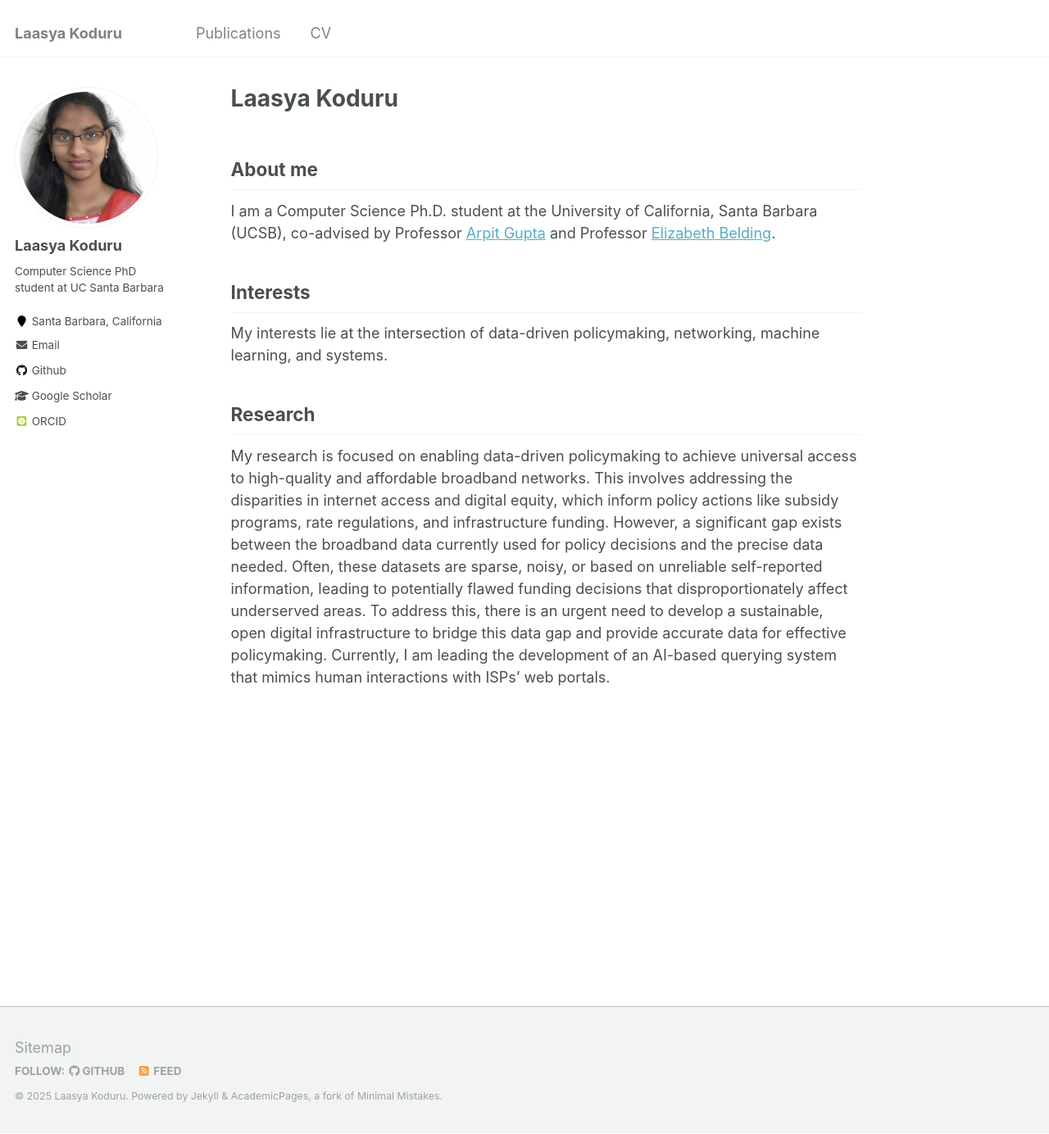
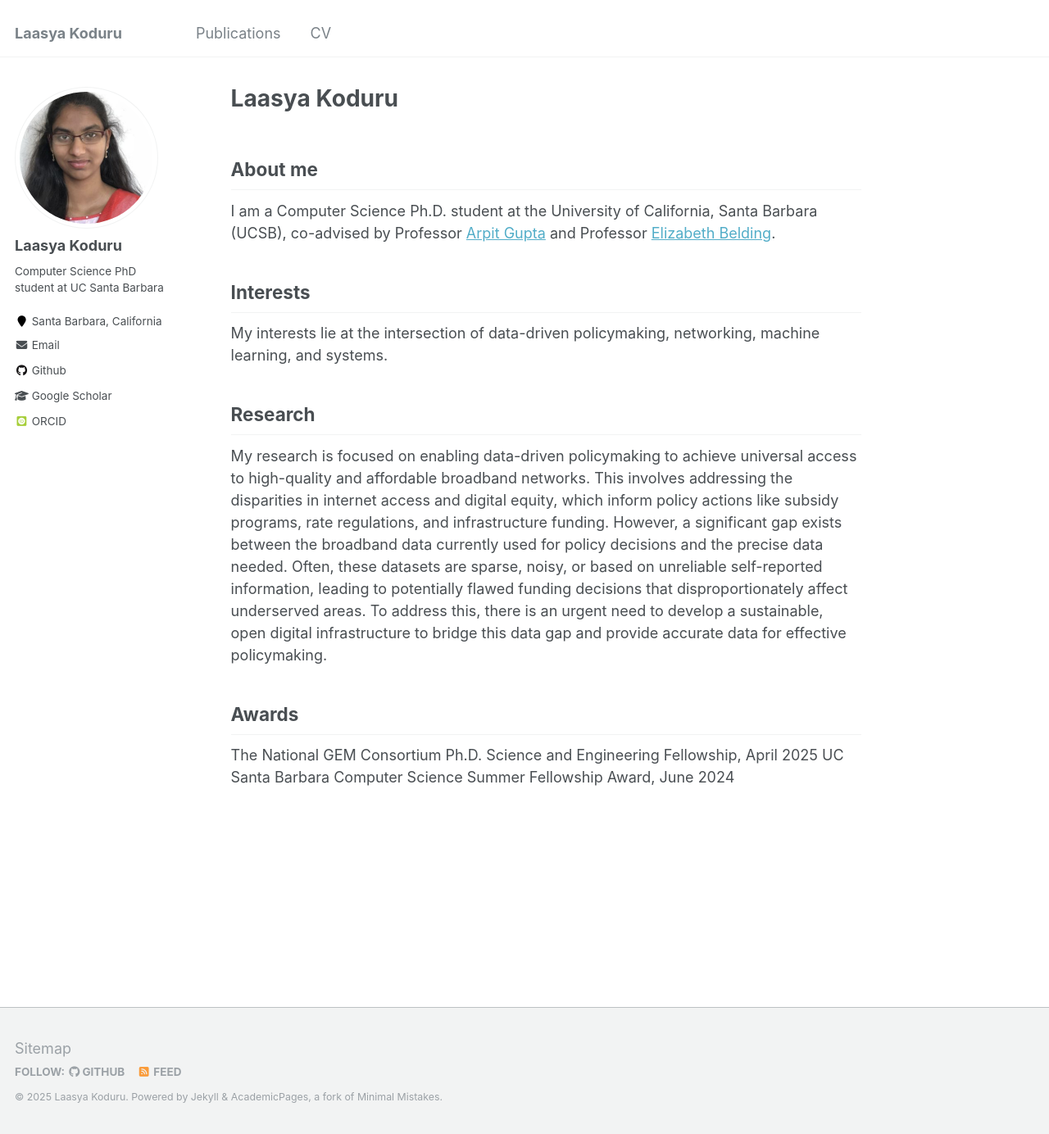
Before and after one commit to lmkoduru/lmkoduru.github.io, a Jekyll site: the page built from _pages/about.md, in a window 1280 px wide and 1384 px high. Shown: the whole window at 82% size. Built offline with Jekyll 4.4.1, drawn with Linux system fonts in a browser that asks for light colours; some web fonts are replaced.

Commit message:
updated about me page

```diff
--- a/_pages/about.md
+++ b/_pages/about.md
@@ -18,4 +18,9 @@ My interests lie at the intersection of data-driven policymaking, networking, ma
 
 Research
 ------
-My research is focused on enabling data-driven policymaking to achieve universal access to high-quality and affordable broadband networks. This involves addressing the disparities in internet access and digital equity, which inform policy actions like subsidy programs, rate regulations, and infrastructure funding. However, a significant gap exists between the broadband data currently used for policy decisions and the precise data needed. Often, these datasets are sparse, noisy, or based on unreliable self-reported information, leading to potentially flawed funding decisions that disproportionately affect underserved areas. To address this, there is an urgent need to develop a sustainable, open digital infrastructure to bridge this data gap and provide accurate data for effective policymaking. Currently, I am leading the development of an AI-based querying system that mimics human interactions with ISPs' web portals.
+My research is focused on enabling data-driven policymaking to achieve universal access to high-quality and affordable broadband networks. This involves addressing the disparities in internet access and digital equity, which inform policy actions like subsidy programs, rate regulations, and infrastructure funding. However, a significant gap exists between the broadband data currently used for policy decisions and the precise data needed. Often, these datasets are sparse, noisy, or based on unreliable self-reported information, leading to potentially flawed funding decisions that disproportionately affect underserved areas. To address this, there is an urgent need to develop a sustainable, open digital infrastructure to bridge this data gap and provide accurate data for effective policymaking.
+
+Awards
+------
+The National GEM Consortium Ph.D. Science and Engineering Fellowship, April 2025
+UC Santa Barbara Computer Science Summer Fellowship Award, June 2024
```
